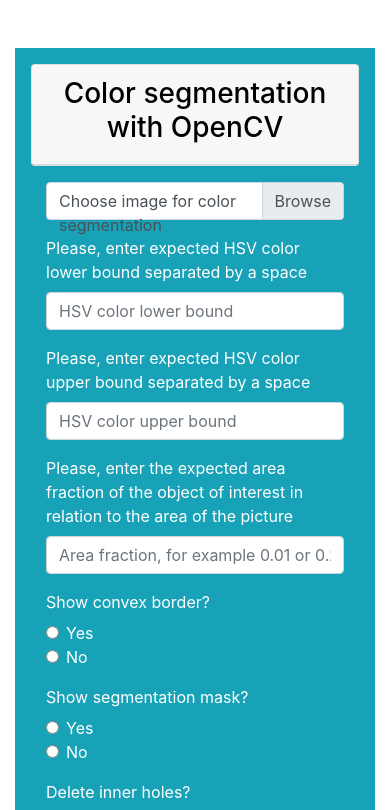
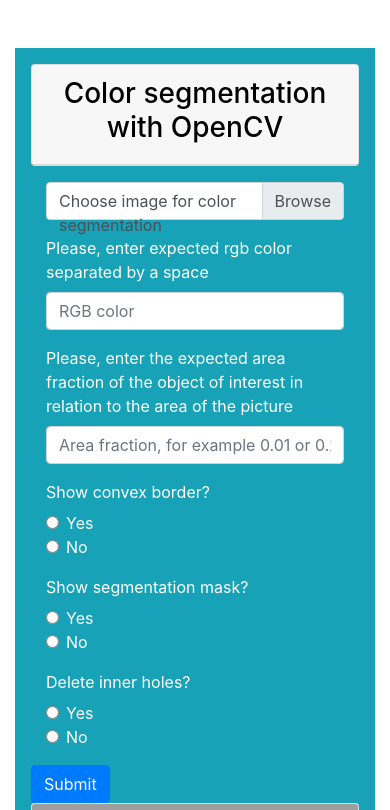
Before and after one commit to MyLtYkRiTiK/Portfolio-ColorSegmentation, a Flask app: page / in a window 390 px wide. Shown: the top 810 px of the page. Run offline with Flask 2, Linux system fonts and the light colour scheme; some libraries are stand-ins or nearby versions; grey boxes are pictures that could not be loaded.

Commit message:
Refactor code to work with rgb color

```diff
--- a/colorsegmentation_flask/main.py
+++ b/colorsegmentation_flask/main.py
@@ -20,8 +20,7 @@ def main():
 
     if request.method == 'POST':
         request_image = request.files['Image']
-        request_lower_bound = request.form['lowerBound']
-        request_upper_bound = request.form["upperBound"]
+        request_rgb_color = request.form['rgbColor']
         request_area = request.form["Area"]
         request_convex = request.form["gridConvex"]
         request_segmentation_mask = request.form["gridSegmentation"]
@@ -30,8 +29,7 @@ def main():
         array_image = numpy.fromstring(image_string, numpy.uint8)
 
         color_segmentation = ColorSegmentation(array_image=array_image,
-                                               lower_bound=request_lower_bound,
-                                               upper_bound=request_upper_bound,
+                                               rgb_color=request_rgb_color,
                                                interest_area=request_area,
                                                draw_convex=request_convex,
                                                draw_mask=request_segmentation_mask,
--- a/colorsegmentation_flask/templates/mainPage.html
+++ b/colorsegmentation_flask/templates/mainPage.html
@@ -42,16 +42,10 @@
                     </div>
 
                     <div class="col-sm-10 mb-3">
-                        <label for="listLowerBound">Please, enter expected HSV color lower bound separated by a
+                        <label for="listRgbColor">Please, enter expected rgb color separated by a
                             space</label>
-                        <input class="form-control" id="listLowerBound" name="lowerBound"
-                               placeholder="HSV color lower bound" required type="text">
-                    </div>
-                    <div class="col-sm-10 mb-3">
-                        <label for="listUpperBound">Please, enter expected HSV color upper bound separated by a
-                            space</label>
-                        <input class="form-control" id="listUpperBound" name="upperBound"
-                               placeholder="HSV color upper bound" required type="text">
+                        <input class="form-control" id="listRgbColor" name="rgbColor"
+                               placeholder="RGB color" required type="text">
                     </div>
                     <div class="col-sm-10 mb-3">
                         <label for="customArea">Please, enter the expected area fraction of the object of interest in
@@ -144,7 +138,7 @@
                                 Upload image
                             </li>
                             <li>
-                                Choose hsv boundaries: [0, 0, 0] <= lower <= upper < [180, 256, 256]
+                                Choose main rgb color: [0, 0, 0] <= color < [256, 256, 256]
                             </li>
                             <li>
                                 Choose expected area fraction of the objects: 0 < area <= 1
```
Also changed, not shown: colorsegmentation_flask/src/colorsegmentation.py (+19 -4 lines), README.md, 1 other file.
